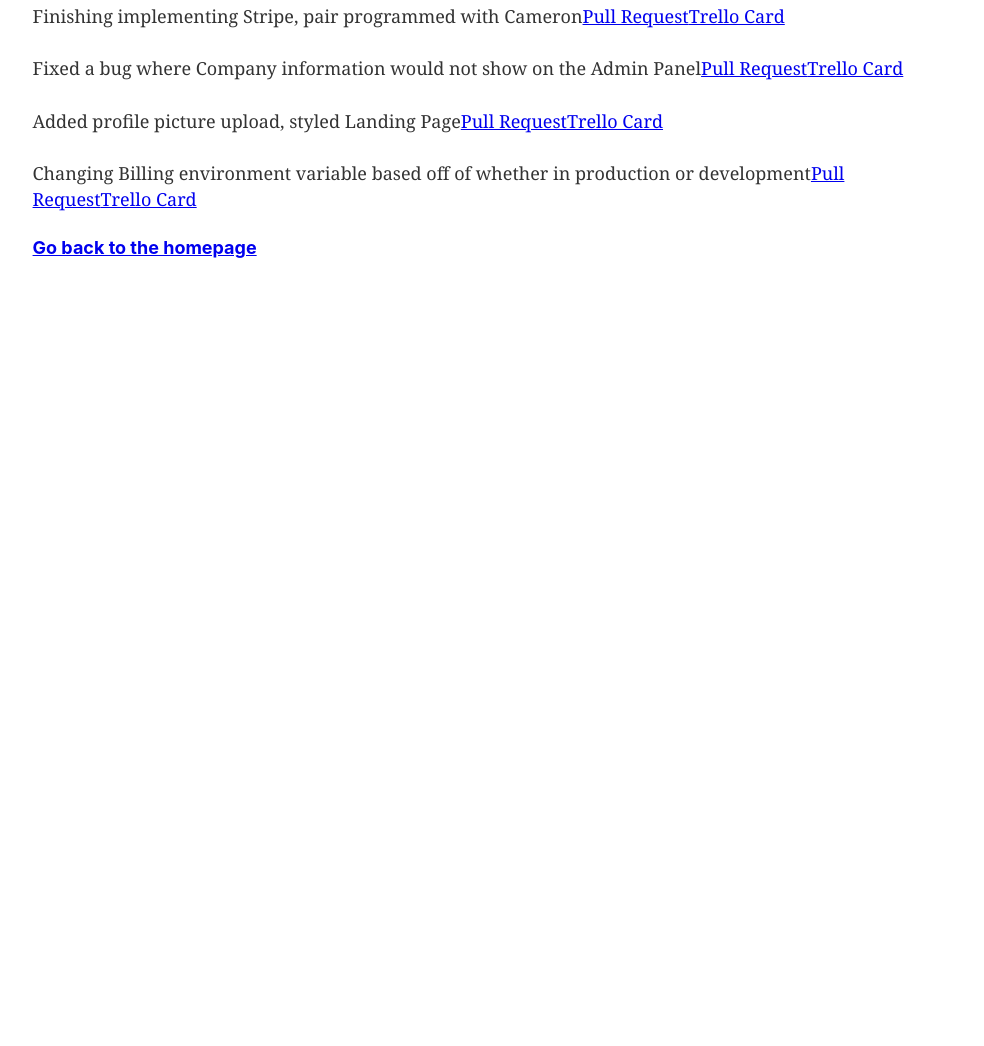
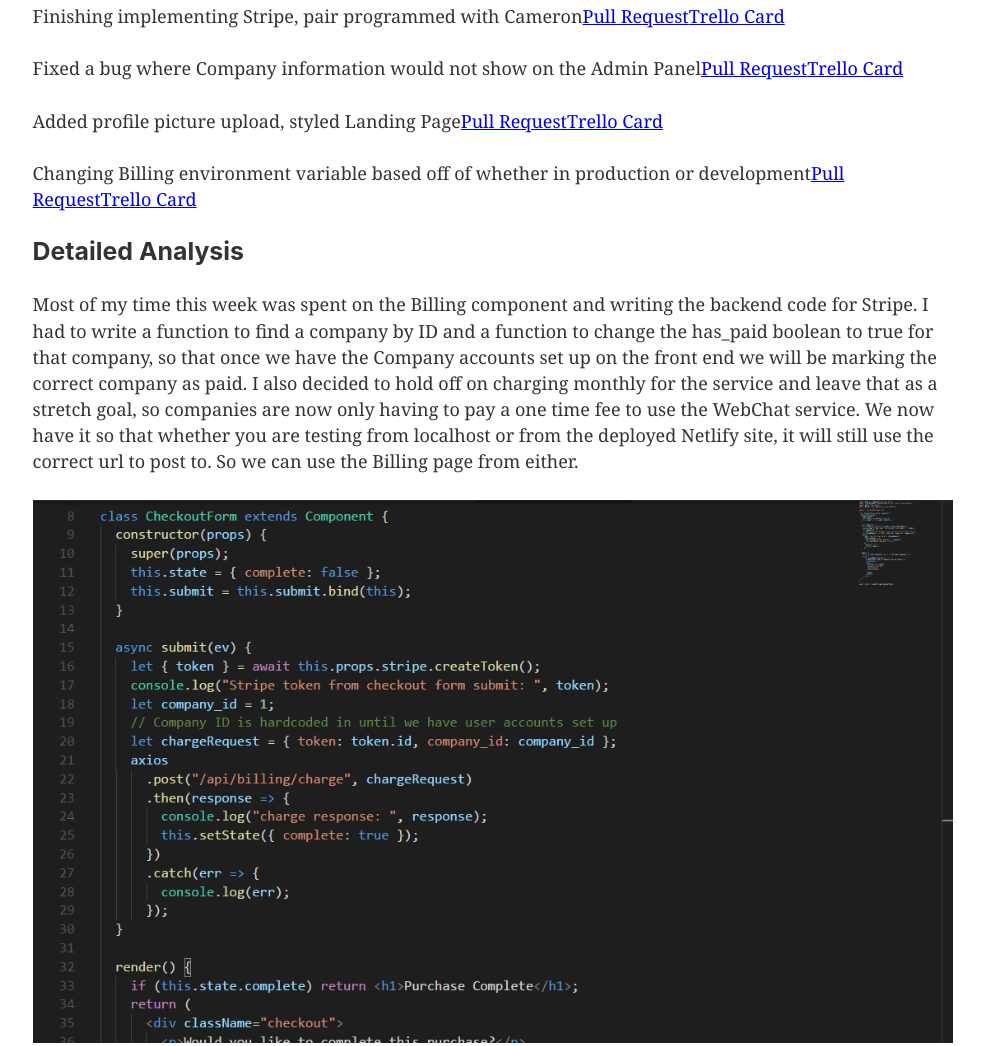
Before and after one commit to chainchompa/labs-blog, a Gatsby site in the folder labs-blog/: page /week-2 in a window 1280 px wide. Shown: the part 1555-2601 px from the top of the page, without its empty margins (147-1131 px from the left). Before the commit the page ends 1865 px from the top, so only its background shows below. Built offline with nearby package versions, Linux system fonts and the light colour scheme; Gatsby itself is replaced by a stand-in of ours.

Commit message:
added week 2 pictures and detailed analysis

```diff
--- a/labs-blog/src/pages/week-2.js
+++ b/labs-blog/src/pages/week-2.js
@@ -9,13 +9,20 @@ const WeekTwo = () => (
     <h2>2/18/2019-2/22/2019</h2>
     <img src={require('../images/contributionchartweek2.png')} />
     <p>Github: chainchompa</p>
-    <p>This week I finally finished the Billing page, and got the back end
-    of the project working with Stripe. Now we can successfully take payments both locally and while deployed on Netlify.
-    I also worked more on the User Settings Page, and am currently still working to integrate it with Firebase and our database. I
-    also added a way to add a profile picture for the representative in User Settings, and still need to store the uploaded picture into our
-    Cloudlify server. Even though my contributions were less this week, I still feel like I accomplished a lot because I also was pair programming
-    and helping other people with issues throughout the week. Such as helping Wonjae deploy the chat app to Netlify, helping Linda with the Admin Panel,
-    and working with the team to help make sure we are branching correctly and fixing merge conflicts.</p>
+    <p>
+      This week I finally finished the Billing page, and got the back end of the
+      project working with Stripe. Now we can successfully take payments both
+      locally and while deployed on Netlify. I also worked more on the User
+      Settings Page, and am currently still working to integrate it with
+      Firebase and our database. I also added a way to add a profile picture for
+      the representative in User Settings, and still need to store the uploaded
+      picture into our Cloudlify server. Even though my contributions were less
+      this week, I still feel like I accomplished a lot because I also was pair
+      programming and helping other people with issues throughout the week. Such
+      as helping Wonjae deploy the chat app to Netlify, helping Linda with the
+      Admin Panel, and working with the team to help make sure we are branching
+      correctly and fixing merge conflicts.
+    </p>
     <div className="links">
       <p>
         Working on writing the backend code for Stripe
@@ -44,9 +51,7 @@ const WeekTwo = () => (
         <a href="https://github.com/Lambda-School-Labs/labs10-webchat/pull/75">
           Pull Request
         </a>
-        <a href="https://trello.com/c/0xN98Qsk/21-admin-panel">
-          Trello Card
-        </a>
+        <a href="https://trello.com/c/0xN98Qsk/21-admin-panel">Trello Card</a>
       </p>
     </div>
     <div className="links">
@@ -55,14 +60,13 @@ const WeekTwo = () => (
         <a href="https://github.com/Lambda-School-Labs/labs10-webchat/pull/66">
           Pull Request
         </a>
-        <a href="https://trello.com/c/1iHIAS4W/15-landing-page">
-          Trello Card
-        </a>
+        <a href="https://trello.com/c/1iHIAS4W/15-landing-page">Trello Card</a>
       </p>
     </div>
     <div className="links">
       <p>
-        Changing Billing environment variable based off of whether in production or development
+        Changing Billing environment variable based off of whether in production
+        or development
         <a href="https://github.com/Lambda-School-Labs/labs10-webchat/pull/77">
           Pull Request
         </a>
@@ -71,6 +75,23 @@ const WeekTwo = () => (
         </a>
       </p>
     </div>
+    <h3>Detailed Analysis</h3>
+    <p>
+      Most of my time this week was spent on the Billing component and writing
+      the backend code for Stripe. I had to write a function to find a company
+      by ID and a function to change the has_paid boolean to true for that
+      company, so that once we have the Company accounts set up on the front end
+      we will be marking the correct company as paid. I also decided to hold off
+      on charging monthly for the service and leave that as a stretch goal, so
+      companies are now only having to pay a one time fee to use the WebChat
+      service. We now have it so that whether you are testing from localhost or
+      from the deployed Netlify site, it will still use the correct url to post
+      to. So we can use the Billing page from either.
+    </p>
+    <img src={require('../images/week2pic1.png')} />
+    <img src={require('../images/week2pic2.png')} />
+    <img src={require('../images/week2pic3.png')} />
+
     <Link to="/">
       <h4>Go back to the homepage</h4>
     </Link>
```
Also changed, not shown: labs-blog/src/images/week2pic1.png (added), labs-blog/src/images/week2pic2.png (added), labs-blog/src/images/week2pic3.png (added).
